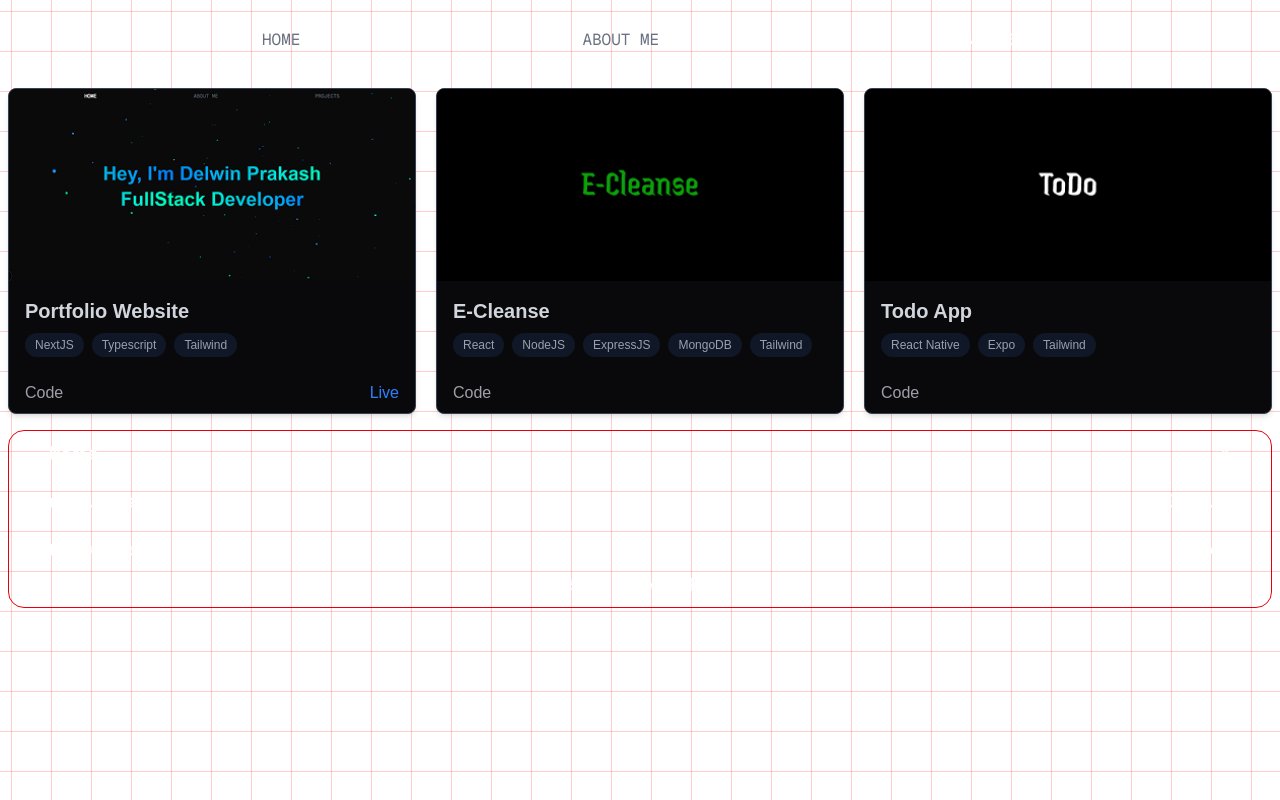
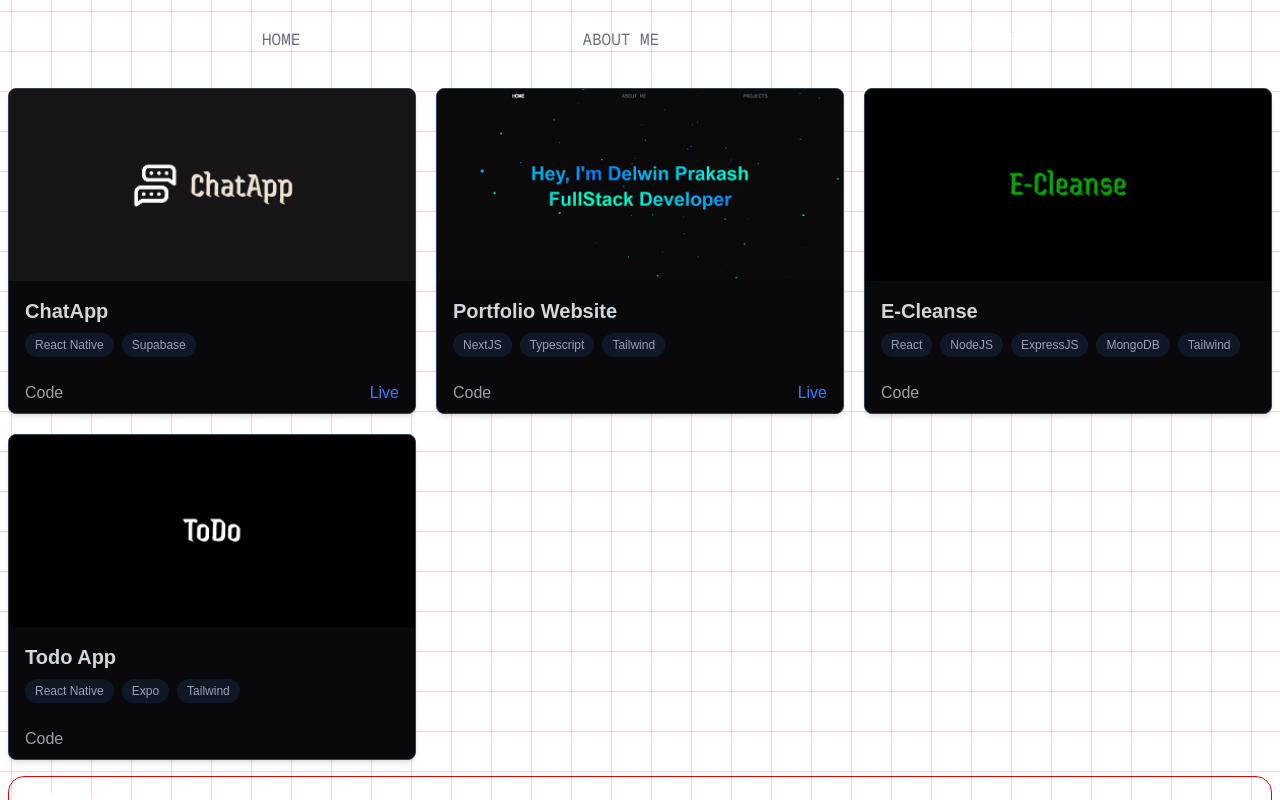
Before and after one commit to DelwinPrakash/delwin-portfolio, a Next.js app: page /projects in a window 1280 px wide. Shown: the top 800 px of the page. Built offline with nearby package versions, Linux system fonts and the light colour scheme.

Commit message:
added: chatapp project

```diff
--- a/app/projects/page.tsx
+++ b/app/projects/page.tsx
@@ -26,13 +26,21 @@ export default function About(){
 
             <div className="grid grid-cols-1 sm:grid-cols-2 lg:grid-cols-3 gap-5 w-full place-items-center mb-4">
                 <Card
+                    imageUrl="/thumbnail/chatapp.png"
+                    title="ChatApp"
+                    stack={['React Native', 'Supabase']}
+                    githubUrl="https://github.com/delwinprakash/chatapp"
+                    liveUrl="https://drive.google.com/drive/folders/1SDkq3SCXQDbxpLhrU2QdRqZ3IKfrgzNK?usp=sharing"
+                    isLive={true}
+                />
+                <Card
                     imageUrl="/thumbnail/portfolio.png"
                     title="Portfolio Website"
                     stack={['NextJS', 'Typescript', 'Tailwind']}
                     githubUrl="https://github.com/delwinprakash/portfolio"
                     liveUrl="https://delwin.vercel.app/"
                     isLive={true}
-                    />
+                />
                 <Card
                     imageUrl="/thumbnail/ecleanse.png"
                     title="E-Cleanse"
@@ -40,7 +48,7 @@ export default function About(){
                     githubUrl="https://github.com/DelwinPrakash/E-Cleanse"
                     liveUrl=""
                     isLive={false}
-                    />
+                />
                 <Card
                     imageUrl="/thumbnail/nativeTodo.png"
                     title="Todo App"
--- a/components/Footer.tsx
+++ b/components/Footer.tsx
@@ -17,7 +17,7 @@ export default function Footer(){
                 <ul className="space-y-5 flex flex-col items-end">
                     <a href="https://x.com/PrakashDelwin" className="text-white hover:text-blue-400 transition-colors">X</a>
                     <a href="https://github.com/DelwinPrakash" className="text-white hover:text-blue-400 transition-colors">GitHub</a>
-                    <a href="mailto:dpthedeveloper77@gmail.com" className="text-white hover:text-blue-400 transition-colors">Email</a>
+                    <a href="mailto:dev.delwin@gmail.com" className="text-white hover:text-blue-400 transition-colors">Email</a>
                 </ul>
             </div>
             <div className="flex justify-center">
--- a/components/ui/Connect.tsx
+++ b/components/ui/Connect.tsx
@@ -10,7 +10,7 @@ export default function Connect(){
                 className="custom-scroll-text text-red-500 py-2 text-7xl"
             />
             <div className="flex justify-center gap-6 py-4 pointer-events-auto">
-                <a href="mailto:dpthedeveloper77@gmail.com" target="_blank" rel="noopener noreferrer">
+                <a href="mailto:dev.delwin@gmail.com" target="_blank" rel="noopener noreferrer">
                     {/* <img src="logo/gmail-48.png" alt="Gmail" className="w-10 h-10 hover:scale-110 transition-transform" /> */}
                     <Image
                         src="/logo/gmail-48.png"
```
Also changed, not shown: public/thumbnail/chatapp.png (added).
